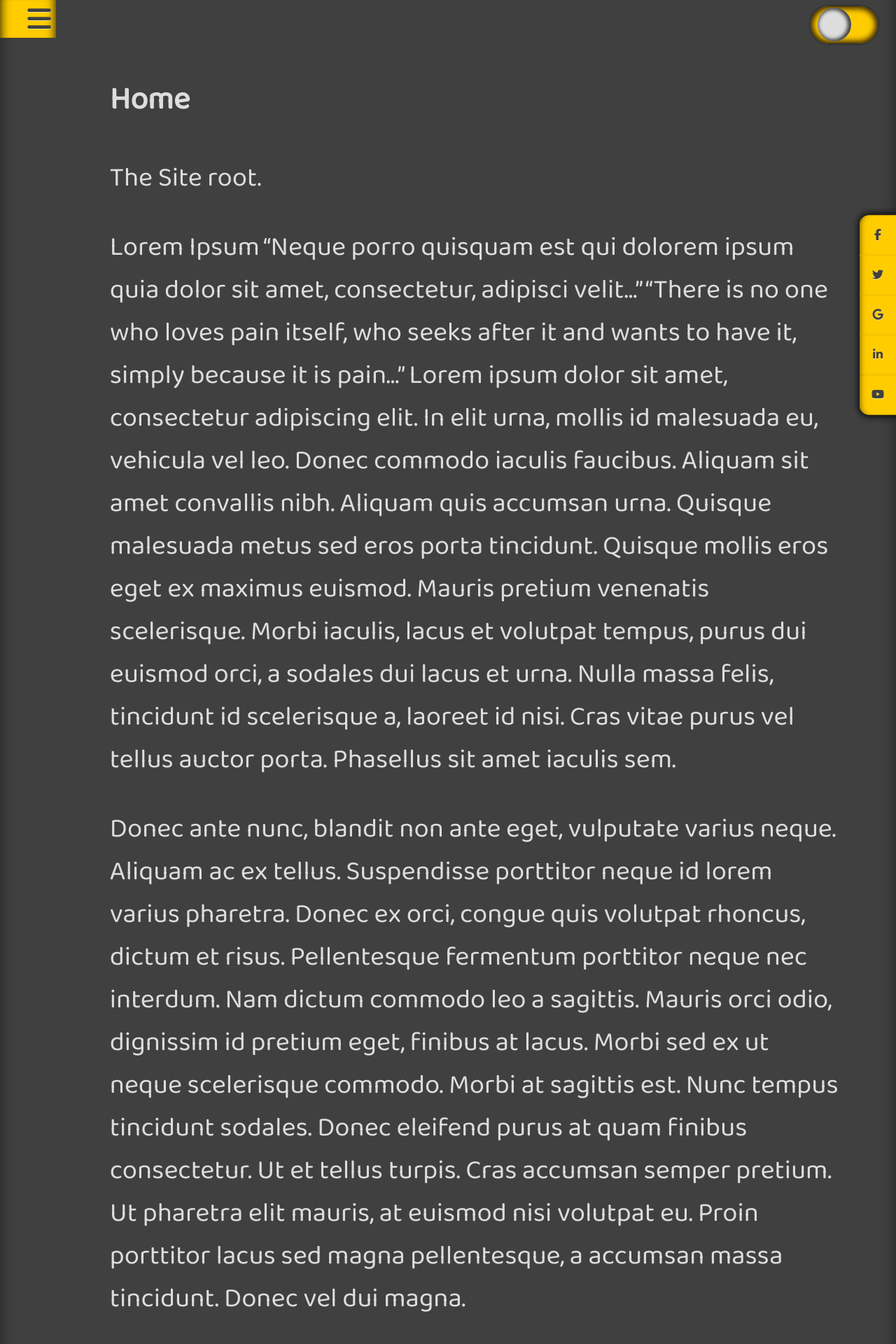
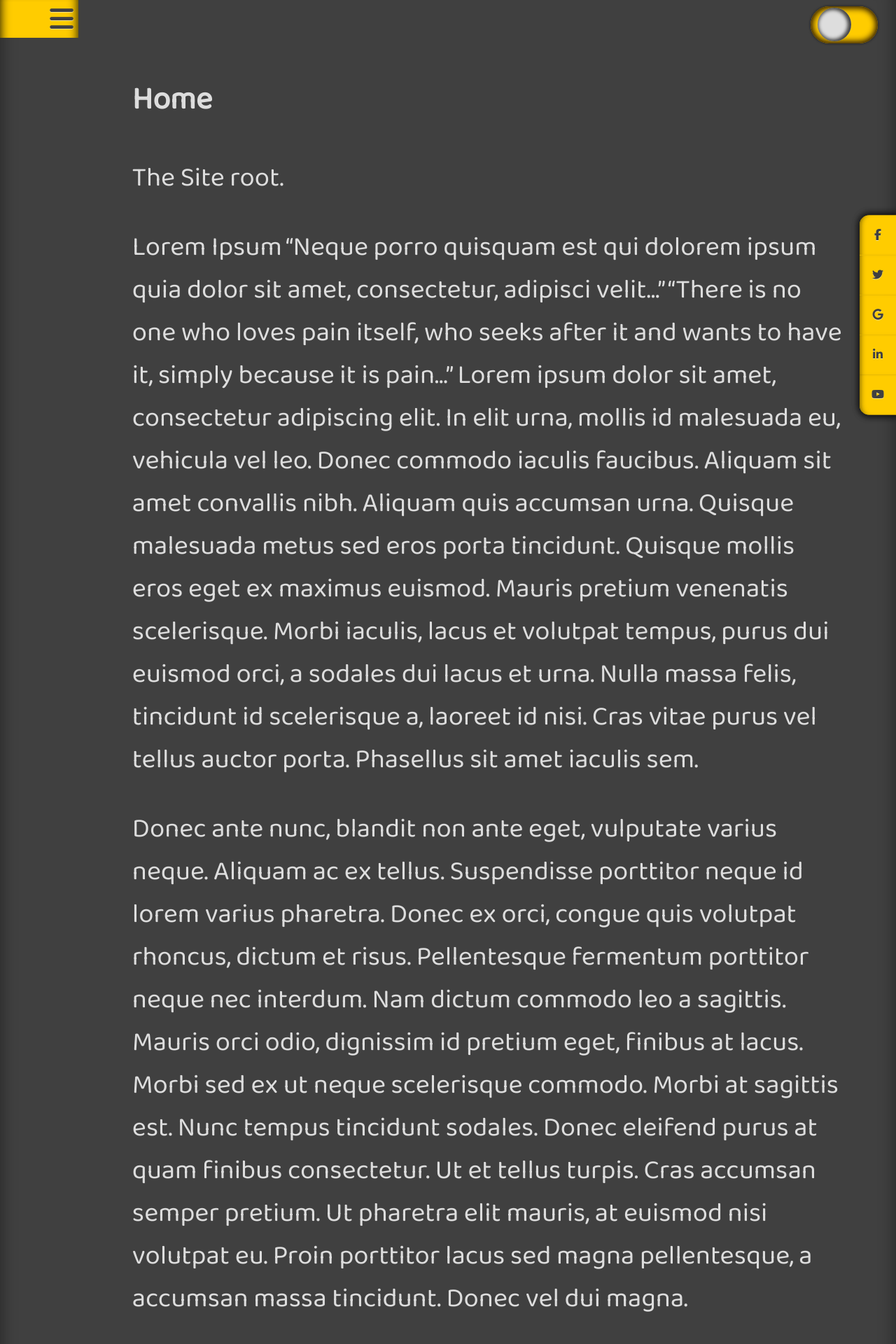
Before and after one commit to brettjrea/brettjrea.github.io-old, a Jekyll site: the page built from index.md, in a window 1280 px wide. Shown: the top 1920 px of the page at 70% size. Built offline with Jekyll 4.4.1, drawn with Linux system fonts in a browser that asks for light colours; nearby versions of some CDN libraries; comment, search, counter and statistics services are not loaded.

Commit message:
Update styles.scss

```diff
--- a/assets/css/styles.scss
+++ b/assets/css/styles.scss
@@ -197,7 +197,7 @@ transition: 0.3s;
 
 .sidenav-toggle {
 float:left;
-padding: 8px 0px 8px 32px;
+padding: 8px 0px 8px 64px;
 text-shadow: 0px 1px 0px rgba(255, 255, 255, .5);
 text-decoration: none;
 font-size: 3vw;
```
